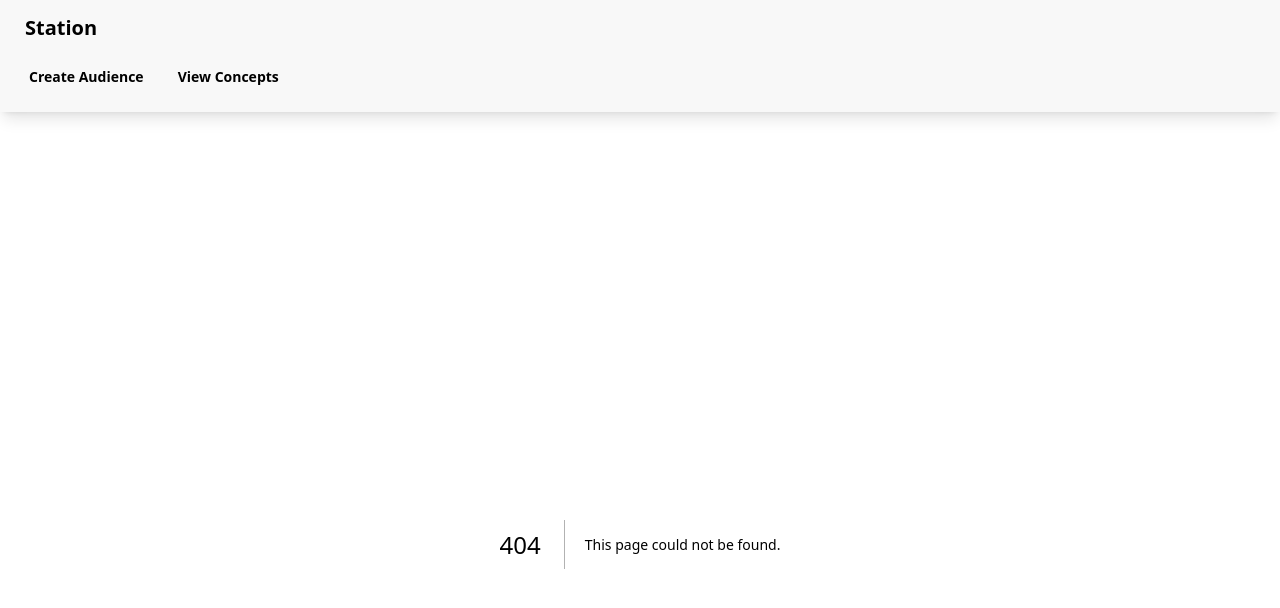
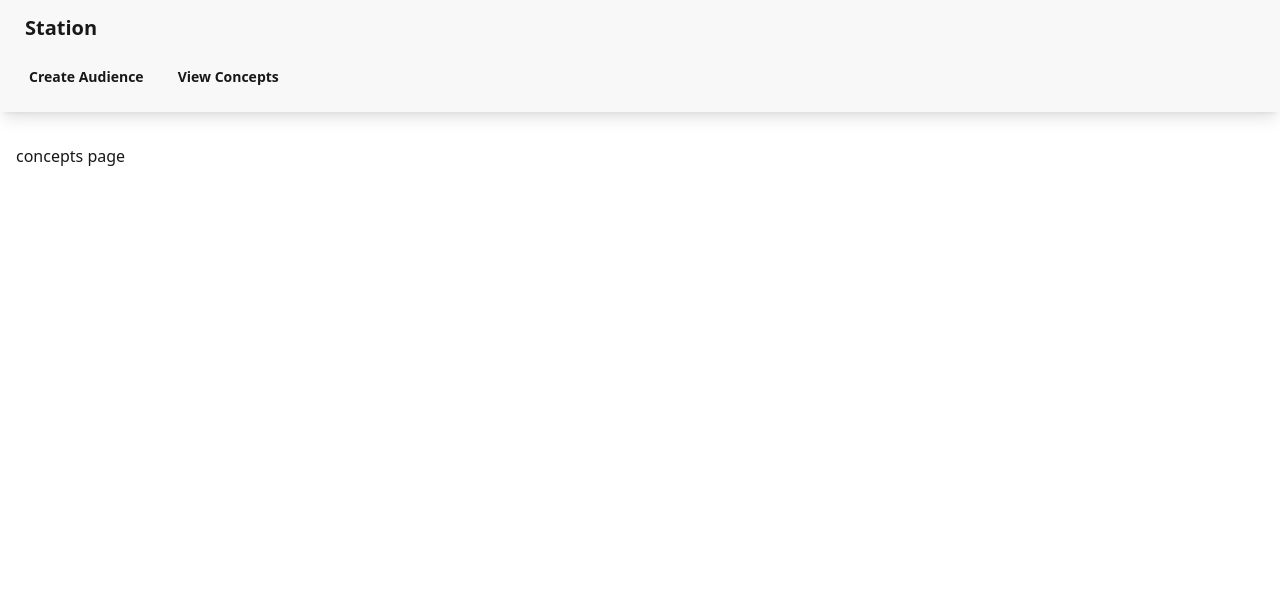
Before and after one commit to zoeydawn/station-client, a Next.js app: page /concepts in a window 1280 px wide. Before the commit this address had no page. Shown: the top 608 px of the page. Built offline with nearby package versions, Linux system fonts and the light colour scheme.

Commit message:
added a black place-holder page

```diff
--- /dev/null
+++ b/app/concepts/page.tsx
@@ -0,0 +1,6 @@
+// hello world page
+import React from 'react'
+
+export default function ConceptsPage() {
+  return <h1>concepts page</h1>
+}
```
